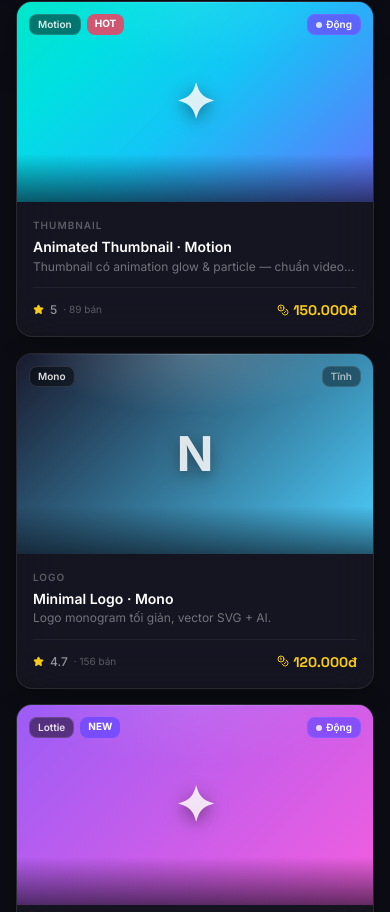
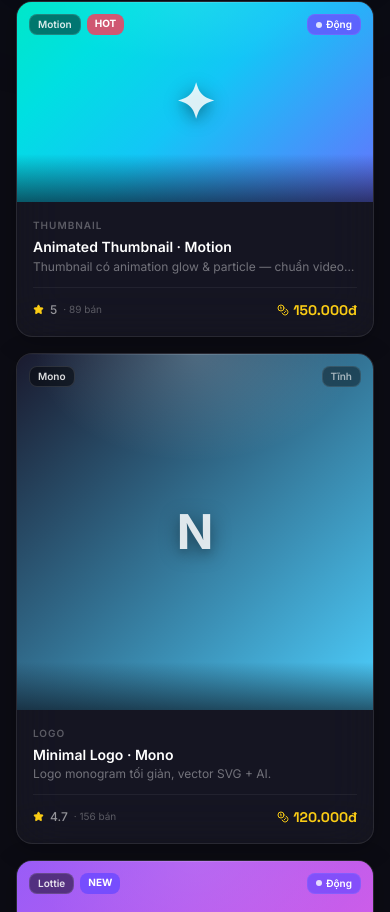
Before and after one commit to cayaccdivi-design/kiro12, a React (Vite) app: page /shop in a window 390 px wide. Shown: the part 1088-2000 px from the top of the page. Built offline with nearby package versions, Linux system fonts and the light colour scheme.

Commit message:
feat: add CardSlideshow component and multi-image upload to ShopPage

```diff
--- a/src/pages/ShopPage.jsx
+++ b/src/pages/ShopPage.jsx
@@ -1,6 +1,6 @@
 import { useState, useEffect } from 'react'
 import { motion, AnimatePresence } from 'framer-motion'
-import { ShoppingBag, Search, Star, Coins, CheckCircle, Eye, Zap, Lock, Sparkles, Edit2, Trash2 } from 'lucide-react'
+import { ShoppingBag, Search, Star, Coins, CheckCircle, Eye, Zap, Lock, Sparkles, Edit2, Trash2, ChevronLeft, ChevronRight, ImagePlus } from 'lucide-react'
 import { useAuthStore } from '../store/useAuthStore'
 import { useShopStore } from '../store/useShopStore'
 import { useAppStore } from '../store/useAppStore'
@@ -49,7 +49,7 @@ const EDIT_CATEGORIES = [
 function EditProductModal({ open, product, onClose, onSave, onDelete }) {
   const [form, setForm] = useState({
     title: '', desc: '', category: 'thumbnail', tag: '',
-    price: 0, badge: '', discountCode: '', discountPercent: 0,
+    price: 0, badge: '', discountCode: '', discountPercent: 0, images: [],
   })
 
   // Sync form when product changes
@@ -64,6 +64,7 @@ function EditProductModal({ open, product, onClose, onSave, onDelete }) {
         badge: product.badge || '',
         discountCode: product.discountCode || '',
         discountPercent: product.discountPercent || 0,
+        images: product.images || [],
       })
     }
   }, [product?.id])
@@ -88,13 +89,13 @@ function EditProductModal({ open, product, onClose, onSave, onDelete }) {
   }
 
   const handleClose = () => {
-    setForm({ title: '', desc: '', category: 'thumbnail', tag: '', price: 0, badge: '', discountCode: '', discountPercent: 0 })
+    setForm({ title: '', desc: '', category: 'thumbnail', tag: '', price: 0, badge: '', discountCode: '', discountPercent: 0, images: [] })
     onClose()
   }
 
   const handleSave = () => {
     onSave(form)
-    setForm({ title: '', desc: '', category: 'thumbnail', tag: '', price: 0, badge: '', discountCode: '', discountPercent: 0 })
+    setForm({ title: '', desc: '', category: 'thumbnail', tag: '', price: 0, badge: '', discountCode: '', discountPercent: 0, images: [] })
   }
 
   const handleDelete = () => {
@@ -151,6 +152,46 @@ function EditProductModal({ open, product, onClose, onSave, onDelete }) {
             <input style={inputStyle} type="number" min={0} max={100} value={form.discountPercent} onChange={e => setForm(f => ({ ...f, discountPercent: Number(e.target.value) }))} />
           </div>
         </div>
+        {/* Multi-image upload */}
+        <div>
+          <label style={labelStyle}>Ảnh sản phẩm (slideshow)</label>
+          <div className="space-y-2">
+            {form.images?.length > 0 && (
+              <div className="flex flex-wrap gap-2">
+                {form.images.map((img, i) => (
+                  <div key={i} className="relative group/img">
+                    <img src={img} alt={`img-${i}`} className="w-16 h-12 object-cover rounded-lg"
+                      style={{ border: '1px solid rgba(255,255,255,0.1)' }} />
+                    <button
+                      type="button"
+                      onClick={() => setForm(f => ({ ...f, images: f.images.filter((_, j) => j !== i) }))}
+                      className="absolute -top-1.5 -right-1.5 w-4 h-4 rounded-full bg-rose-500 text-white text-[9px] items-center justify-center hidden group-hover/img:flex">
+                      ✕
+                    </button>
+                  </div>
+                ))}
+              </div>
+            )}
+            <label className="flex items-center gap-2 px-3 py-2 rounded-xl cursor-pointer transition-all text-xs"
+              style={{ background: 'rgba(110,75,255,0.1)', border: '1px dashed rgba(110,75,255,0.35)', color: 'rgba(167,139,250,0.9)' }}>
+              <ImagePlus size={13} /> Thêm ảnh (không giới hạn)
+              <input type="file" accept="image/*" multiple className="hidden"
+                onChange={e => {
+                  const files = Array.from(e.target.files)
+                  Promise.all(files.map(f => new Promise(resolve => {
+                    const reader = new FileReader()
+                    reader.onload = ev => resolve(ev.target.result)
+                    reader.readAsDataURL(f)
+                  }))).then(newImgs => {
+                    setForm(prev => ({ ...prev, images: [...(prev.images || []), ...newImgs] }))
+                  })
+                  e.target.value = ''
+                }}
+              />
+            </label>
+            <p className="text-[10px] text-white/25">Ảnh đầu tiên sẽ là thumbnail chính. Slideshow tự chạy trên card.</p>
+          </div>
+        </div>
         <div className="flex gap-2 pt-2">
           <button onClick={handleDelete}
             className="px-3 py-2.5 rounded-xl text-xs font-semibold transition-all flex items-center gap-1.5"
@@ -172,10 +213,150 @@ function EditProductModal({ open, product, onClose, onSave, onDelete }) {
   )
 }
 
+/* ─── CARD SLIDESHOW ─────────────────────────────────────── */
+function CardSlideshow({ images, ratio, gradient, icon, type, isHovered }) {
+  const [current, setCurrent] = useState(0)
+  const [dir, setDir] = useState(1)
+
+  const total = images.length
+
+  useEffect(() => {
+    if (total <= 1 || isHovered) return
+    const timer = setInterval(() => {
+      setDir(1)
+      setCurrent(c => (c + 1) % total)
+    }, 3500)
+    return () => clearInterval(timer)
+  }, [total, isHovered])
+
+  const goTo = (idx, e) => {
+    e.stopPropagation()
+    setDir(idx > current ? 1 : -1)
+    setCurrent(idx)
+  }
+  const prev = (e) => {
+    e.stopPropagation()
+    setDir(-1)
+    setCurrent(c => (c - 1 + total) % total)
+  }
+  const next = (e) => {
+    e.stopPropagation()
+    setDir(1)
+    setCurrent(c => (c + 1) % total)
+  }
+
+  const variants = {
+    enter: (d) => ({ x: d > 0 ? '100%' : '-100%', opacity: 0 }),
+    center: { x: 0, opacity: 1 },
+    exit: (d) => ({ x: d > 0 ? '-100%' : '100%', opacity: 0 }),
+  }
+
+  return (
+    <div className="relative overflow-hidden w-full"
+      style={{ aspectRatio: ratio || '16/9' }}>
+      <AnimatePresence custom={dir} initial={false} mode="popLayout">
+        {total > 0 ? (
+          <motion.div
+            key={current}
+            custom={dir}
+            variants={variants}
+            initial="enter"
+            animate="center"
+            exit="exit"
+            transition={{ duration: 0.45, ease: [0.22, 0.8, 0.22, 1] }}
+            className="absolute inset-0"
+          >
+            <img
+              src={images[current]}
+              alt={`slide-${current}`}
+              className="w-full h-full object-cover"
+              loading="lazy"
+            />
+          </motion.div>
+        ) : (
+          <div className="absolute inset-0 flex items-center justify-center select-none"
+            style={{ background: gradient }}>
+            <div className="absolute inset-0 pointer-events-none"
+              style={{ background: 'radial-gradient(ellipse 75% 50% at 50% 0%, rgba(255,255,255,0.18), transparent 60%)' }} />
+            {type === 'animated' && (
+              <div className="absolute inset-0"
+                style={{ background: gradient, backgroundSize: '220% 220%', animation: 'gradient 5s ease infinite', opacity: 0.6 }} />
+            )}
+            <span className="text-5xl sm:text-6xl font-bold text-white/85 drop-shadow-lg z-10"
+              style={{ textShadow: '0 4px 20px rgba(0,0,0,0.4)' }}>
+              {icon}
+            </span>
+          </div>
+        )}
+      </AnimatePresence>
+
+      {total > 0 && (
+        <>
+          <div className="absolute bottom-0 inset-x-0 h-12 pointer-events-none z-10"
+            style={{ background: 'linear-gradient(to top, rgba(7,7,16,0.65), transparent)' }} />
+          <div className="absolute inset-x-0 top-0 h-px z-10"
+            style={{ background: 'linear-gradient(90deg, transparent, rgba(255,255,255,0.18), transparent)' }} />
+
+          {total > 1 && isHovered && (
+            <>
+              <button
+                onClick={prev}
+                className="absolute left-2 top-1/2 -translate-y-1/2 z-20 w-7 h-7 rounded-full flex items-center justify-center transition-all"
+                style={{ background: 'rgba(0,0,0,0.55)', border: '1px solid rgba(255,255,255,0.15)', backdropFilter: 'blur(8px)' }}>
+                <ChevronLeft size={13} className="text-white" />
+              </button>
+              <button
+                onClick={next}
+                className="absolute right-2 top-1/2 -translate-y-1/2 z-20 w-7 h-7 rounded-full flex items-center justify-center transition-all"
+                style={{ background: 'rgba(0,0,0,0.55)', border: '1px solid rgba(255,255,255,0.15)', backdropFilter: 'blur(8px)' }}>
+                <ChevronRight size={13} className="text-white" />
+              </button>
+            </>
+          )}
+
+          {total > 1 && (
+            <div className="absolute bottom-2 left-1/2 -translate-x-1/2 z-20 flex items-center gap-1">
+              {images.map((_, i) => (
+                <button
+                  key={i}
+                  onClick={(e) => goTo(i, e)}
+                  className="transition-all duration-300 rounded-full"
+                  style={{
+                    width: i === current ? 16 : 5,
+                    height: 5,
+                    background: i === current ? 'rgba(255,255,255,0.95)' : 'rgba(255,255,255,0.35)',
+                  }}
+                />
+              ))}
+            </div>
+          )}
+
+          {total > 1 && (
+            <div className="absolute top-3 right-3 z-20 px-1.5 py-0.5 rounded-md text-[9px] font-semibold"
+              style={{ background: 'rgba(0,0,0,0.5)', color: 'rgba(255,255,255,0.8)', backdropFilter: 'blur(4px)' }}>
+              {current + 1}/{total}
+            </div>
+          )}
+        </>
+      )}
+
+      {total === 0 && (
+        <>
+          <div className="absolute bottom-0 inset-x-0 h-12 pointer-events-none z-10"
+            style={{ background: 'linear-gradient(to top, rgba(7,7,16,0.6), transparent)' }} />
+          <div className="absolute inset-x-0 top-0 h-px z-10"
+            style={{ background: 'linear-gradient(90deg, transparent, rgba(255,255,255,0.15), transparent)' }} />
+        </>
+      )}
+    </div>
+  )
+}
+
 /* ─── PRODUCT CARD ───────────────────────────────────────── */
 function ProductCard({ p, onClick }) {
   const { isOwned } = useAppStore()
   const owned = isOwned(p.id)
+  const [hovered, setHovered] = useState(false)
 
   return (
     <motion.article
@@ -203,37 +384,22 @@ function ProductCard({ p, onClick }) {
         e.currentTarget.style.boxShadow = '0 4px 24px rgba(0,0,0,0.25), inset 0 1px 0 rgba(255,255,255,0.06)'
       }}
     >
-      {/* ── Thumbnail ── */}
-      <div className="relative overflow-hidden flex-shrink-0"
-        style={{ aspectRatio: '16/9', background: p.previewDataUrl ? '#0a0a10' : p.gradient }}>
-
-        {/* Preview image for store products */}
-        {p.previewDataUrl ? (
-          <img src={p.previewDataUrl} alt={p.title} className="absolute inset-0 w-full h-full object-cover" />
-        ) : (
-          <>
-            {/* Light refraction */}
-            <div className="absolute inset-0 pointer-events-none"
-              style={{ background: 'radial-gradient(ellipse 75% 50% at 50% 0%, rgba(255,255,255,0.18), transparent 60%)' }} />
-
-            {/* Animated shimmer for animated type */}
-            {p.type === 'animated' && (
-              <div className="absolute inset-0"
-                style={{ background: p.gradient, backgroundSize: '220% 220%', animation: 'gradient 5s ease infinite', opacity: 0.6 }} />
-            )}
-
-            {/* Big icon */}
-            <div className="absolute inset-0 flex items-center justify-center select-none">
-              <span className="text-5xl sm:text-6xl font-bold text-white/85 transition-transform duration-400 group-hover:scale-110 drop-shadow-lg"
-                style={{ textShadow: '0 4px 20px rgba(0,0,0,0.4), 0 0 40px rgba(255,255,255,0.15)' }}>
-                {p.icon}
-              </span>
-            </div>
-          </>
-        )}
-
-        {/* Top-left: tag + badge */}
-        <div className="absolute top-3 left-3 flex gap-1.5 z-10">
+      {/* ── Slideshow Thumbnail ── */}
+      <div
+        className="relative flex-shrink-0"
+        onMouseEnter={() => setHovered(true)}
+        onMouseLeave={() => setHovered(false)}
+      >
+        <CardSlideshow
+          images={p.images?.length > 0 ? p.images : p.previewDataUrl ? [p.previewDataUrl] : []}
+          ratio={p.ratio || '16/9'}
+          gradient={p.gradient}
+          icon={p.icon}
+          type={p.type}
+          isHovered={hovered}
+        />
+        {/* Tags overlay */}
+        <div className="absolute top-3 left-3 flex gap-1.5 z-30">
           <span className="px-2 py-0.5 rounded-lg text-[10px] font-semibold backdrop-blur-md"
             style={{ background: 'rgba(0,0,0,0.48)', border: '1px solid rgba(255,255,255,0.12)', color: 'rgba(255,255,255,0.85)' }}>
             {p.tag}
@@ -245,9 +411,8 @@ function ProductCard({ p, onClick }) {
             </span>
           )}
         </div>
-
-        {/* Top-right: type pill */}
-        <div className="absolute top-3 right-3 z-10">
+        {/* Type pill */}
+        <div className="absolute top-3 right-3 z-30">
           <span className={`flex items-center gap-1 px-2 py-0.5 rounded-lg text-[10px] font-semibold backdrop-blur-md
             ${p.type === 'animated'
               ? 'bg-brand-500/75 text-white border border-brand-400/40'
@@ -257,27 +422,14 @@ function ProductCard({ p, onClick }) {
             ) : 'Tĩnh'}
           </span>
         </div>
-
-        {/* Bottom fade */}
-        <div className="absolute bottom-0 inset-x-0 h-12 pointer-events-none"
-          style={{ background: 'linear-gradient(to top, rgba(7,7,16,0.6), transparent)' }} />
-        {/* Top shimmer line */}
-        <div className="absolute inset-x-0 top-0 h-px"
-          style={{ background: 'linear-gradient(90deg, transparent, rgba(255,255,255,0.15), transparent)' }} />
         {/* Hover overlay */}
-        <div className="absolute inset-0 flex items-center justify-center opacity-0 group-hover:opacity-100 transition-opacity duration-200 z-20"
-          style={{ background: 'linear-gradient(180deg, rgba(7,7,16,0) 30%, rgba(7,7,16,0.55) 100%)' }}>
-          <button className="flex items-center gap-2 px-4 py-2 rounded-xl text-white text-xs font-semibold
-            translate-y-2 group-hover:translate-y-0 transition-all duration-200"
-            style={{
-              background: 'rgba(255,255,255,0.14)',
-              border: '1px solid rgba(255,255,255,0.25)',
-              backdropFilter: 'blur(16px)',
-            }}>
+        <div className="absolute inset-0 flex items-center justify-center opacity-0 group-hover:opacity-100 transition-opacity duration-200 z-20 pointer-events-none"
+          style={{ background: 'linear-gradient(180deg, rgba(7,7,16,0) 30%, rgba(7,7,16,0.45) 100%)' }}>
+          <div className="flex items-center gap-2 px-4 py-2 rounded-xl text-white text-xs font-semibold pointer-events-none"
+            style={{ background: 'rgba(255,255,255,0.12)', border: '1px solid rgba(255,255,255,0.2)', backdropFilter: 'blur(16px)' }}>
             <Eye size={13} /> Xem chi tiết
-          </button>
+          </div>
         </div>
-
         {/* Owned overlay */}
         {owned && (
           <div className="absolute inset-0 z-30 flex items-center justify-center"
```
